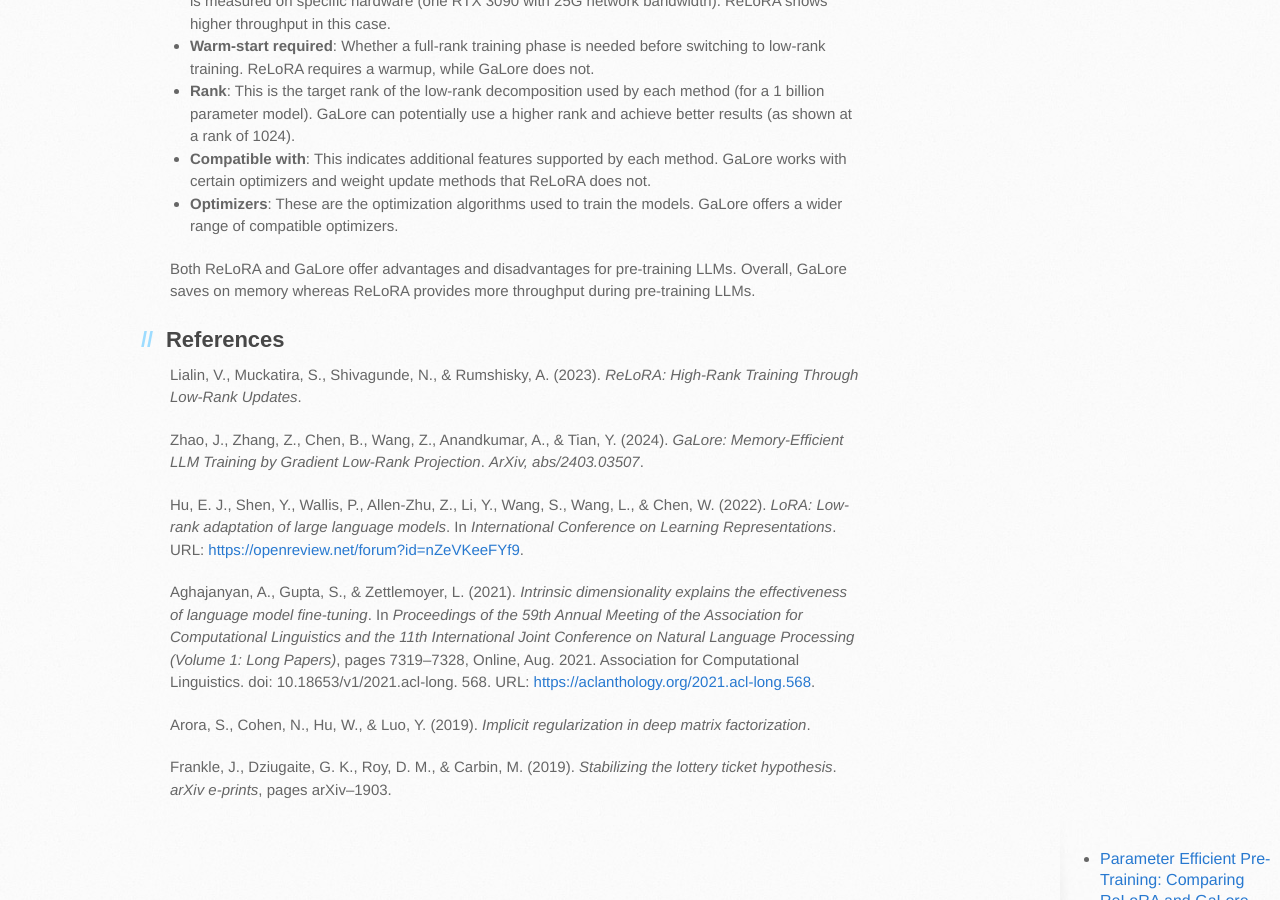
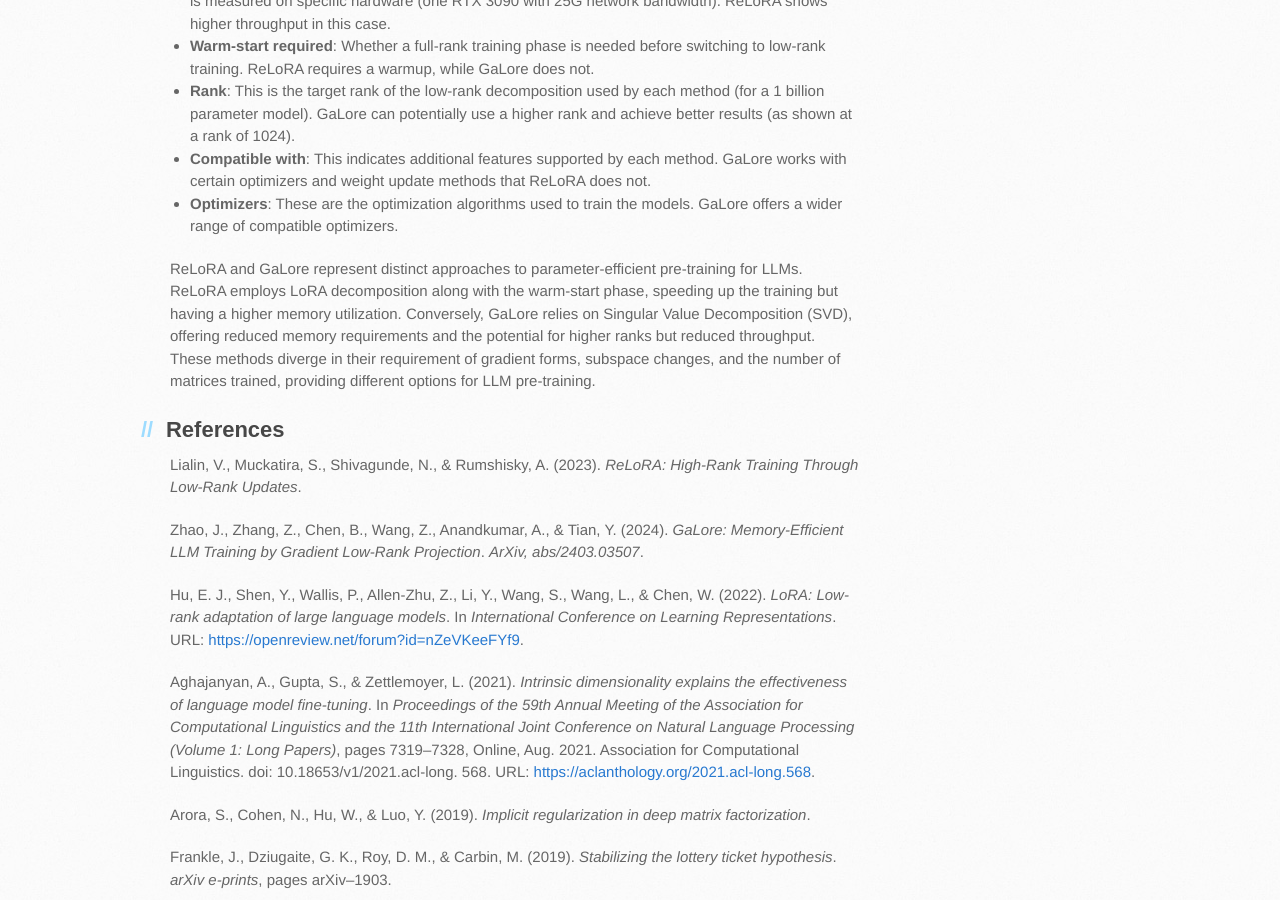
Before and after one commit to text-machine-lab/blog, a Jekyll site: the page docs/2024/pept_relora_n_galore/index.html, which Jekyll copies as it is, in a window 1280 px wide and 900 px high, scrolled down 5786 px. Built offline with Jekyll 4.4.1, drawn with Linux system fonts in a browser that asks for light colours; nearby versions of some CDN libraries; a script that is not in the unit is left out; comment, search, counter and statistics services are not loaded.

Commit message:
Update index.html

```diff
--- a/docs/2024/pept_relora_n_galore/index.html
+++ b/docs/2024/pept_relora_n_galore/index.html
@@ -309,8 +309,7 @@
 <li><b>Compatible with</b>: This indicates additional features supported by each method. GaLore works with certain optimizers and weight update methods that ReLoRA does not.</li>
 <li><b>Optimizers</b>: These are the optimization algorithms used to train the models. GaLore offers a wider range of compatible optimizers.</li>
 </ul>
-
-<p>Both ReLoRA and GaLore offer advantages and disadvantages for pre-training LLMs. Overall, GaLore saves on memory whereas ReLoRA provides more throughput during pre-training LLMs.</p>
+<p>ReLoRA and GaLore represent distinct approaches to parameter-efficient pre-training for LLMs. ReLoRA employs LoRA decomposition along with the warm-start phase, speeding up the training but having a higher memory utilization. Conversely, GaLore relies on Singular Value Decomposition (SVD), offering reduced memory requirements and the potential for higher ranks but reduced throughput. These methods diverge in their requirement of gradient forms, subspace changes, and the number of matrices trained, providing different options for LLM pre-training.</p>
 
 <!-- AddToAny BEGIN -->
 <script async src="https://static.addtoany.com/menu/page.js"></script>
```
